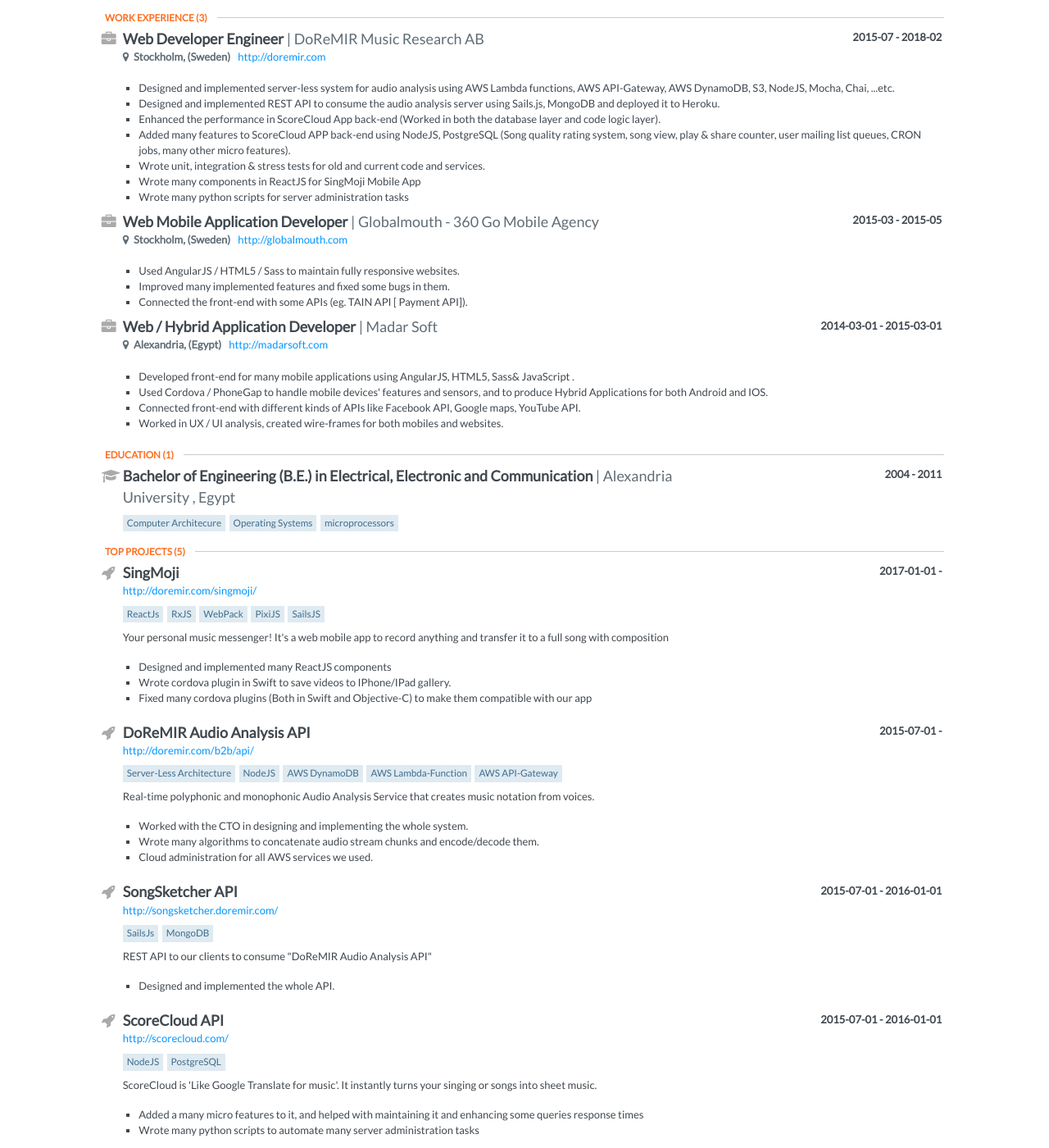
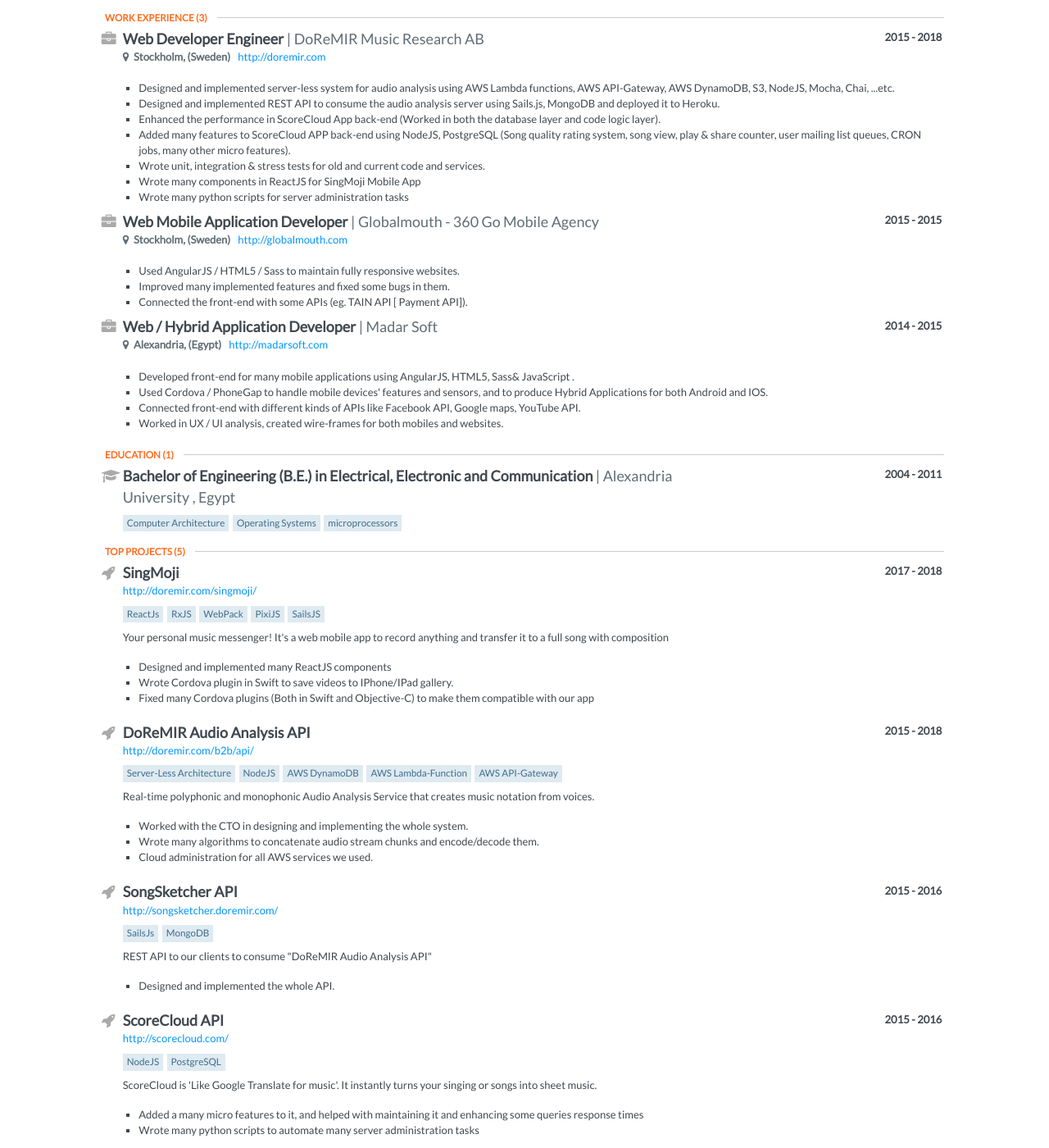
Before and after one commit to AnasAboureada/anasaboureada.github.io, a Jekyll site: the page built from cv/index.html, in a window 1280 px wide and 1400 px high, scrolled down 681 px. Shown: the whole window at 82% size. Built offline with Jekyll 4.4.1, drawn with Linux system fonts in a browser that asks for light colours; some of the changed text lies outside the part shown.

Commit message:
Updated CV

```diff
--- a/_data/resume.json
+++ b/_data/resume.json
@@ -15,7 +15,7 @@
             "Designed and implemented server-less systems with intensive CPU processes using AWS-services.",
             "Maintained and upgraded performance for servers with +1M users and +10M Database records.",
             "Implemented front-end applications using ReactJs, RxJS, AngularJS, HTML5, CSS3, ...",
-            "Writing NodeJs, Python, Javascript, Bash, SQL, HTML5, CSS3 almost everyday :)",
+            "Writing NodeJs, Python, JavaScript, Bash, SQL, HTML5, CSS3 almost everyday :)",
             "Penetration tester and 'Offensive Security Certified Professional (OSCP)' student."
         ],
         "locations": [
@@ -53,8 +53,8 @@
             "city": "Stocholm",
             "country": "Sweden",
             "website": "http://doremir.com",
-            "startDate": "2015-07",
-            "endDate": "2018-02",
+            "startDate": "2015",
+            "endDate": "2018",
             "location": {
                 "city": "Stockholm",
                 "countryCode": "Sweden"
@@ -73,7 +73,7 @@
             "company": "Globalmouth - 360 Go Mobile Agency",
             "position": "Web Mobile Application Developer",
             "website": "http://globalmouth.com",
-            "startDate": "2015-03",
+            "startDate": "2015",
             "location": {
                 "city": "Stockholm",
                 "countryCode": "Sweden"
@@ -83,13 +83,13 @@
                 "Improved many implemented features and fixed some bugs in them.",
                 "Connected the front-end with some APIs (eg. TAIN API [ Payment API])."
             ],
-            "endDate": "2015-05"
+            "endDate": "2015"
         },
         {
             "company": "Madar Soft",
             "position": "Web / Hybrid Application Developer",
             "website": "http://madarsoft.com",
-            "startDate": "2014-03-01",
+            "startDate": "2014",
             "location": {
                 "city": "Alexandria",
                 "countryCode": "Egypt"
@@ -100,7 +100,7 @@
                 "Connected front-end with different kinds of APIs like  Facebook API, Google maps, YouTube API.",
                 "Worked in UX / UI analysis, created wire-frames for both mobiles and websites."
             ],
-            "endDate": "2015-03-01"
+            "endDate": "2015"
         }
     ],
     "education": [
@@ -111,7 +111,7 @@
             "startDate": "2004",
             "endDate": "2011",
             "courses": [
-                "Computer Architecure",
+                "Computer Architecture",
                 "Operating Systems",
                 "microprocessors"
             ]
@@ -199,7 +199,7 @@
             "organization": "Life Makers Foundation",
             "position": "Children Teacher in orphanages",
             "website": "http://lifemakers.org",
-            "startDate": "2007-07",
+            "startDate": "2007",
             "location": {
                 "city": "Alexandria",
                 "countryCode": "Egypt"
@@ -207,13 +207,13 @@
             "summary": [
                 "Teaches orphan children basic academic materials to help them joining regular schools and also helped them fixing their bad behaviours and habits."
             ],
-            "endDate": "2013-06"
+            "endDate": "2013"
         },
         {
             "organization": "Life Makers Foundation",
             "position": "ICDL Certificate Teacher",
             "website": "http://lifemakers.org",
-            "startDate": "2007-07",
+            "startDate": "2007",
             "location": {
                 "city": "Alexandria",
                 "countryCode": "Egypt"
@@ -221,13 +221,13 @@
             "summary": [
                 "Taught ICDL and computer basics to poor people to help them getting a better job."
             ],
-            "endDate": "2013-06"
+            "endDate": "2013"
         },
         {
             "organization": "Human Relief Foundation",
             "position": "Paramedic",
             "website": "http://www.hrf.org.uk",
-            "startDate": "2011-01",
+            "startDate": "2011",
             "location": {
                 "city": "Alexandria",
                 "countryCode": "Egypt"
@@ -235,18 +235,19 @@
             "summary": [
                 "Volunteered as a paramedic in a field hospital during the Egyptian revolution."
             ],
-            "endDate": "2011-10"
+            "endDate": "2011"
         }
     ],
     "projects": [
       {
         "name": "SingMoji",
-        "startDate": "2017-01-01",
+        "startDate": "2017",
+        "endDate": "2018",
         "summary": "Your personal music messenger! It's a web mobile app to record anything and transfer it to a full song with composition",
         "highlights": [
             "Designed and implemented many ReactJS components",
-            "Wrote cordova plugin in Swift to save videos to IPhone/IPad gallery.",
-            "Fixed many cordova plugins (Both in Swift and Objective-C) to make them compatible with our app"        ],
+            "Wrote Cordova plugin in Swift to save videos to IPhone/IPad gallery.",
+            "Fixed many Cordova plugins (Both in Swift and Objective-C) to make them compatible with our app"        ],
         "url": "http://doremir.com/singmoji/",
         "keywords": [
             "ReactJs",
@@ -258,7 +259,8 @@
       },
         {
             "name": "DoReMIR Audio Analysis API",
-            "startDate": "2015-07-01",
+            "startDate": "2015",
+            "endDate": "2018",
             "summary": "Real-time polyphonic and monophonic Audio Analysis Service that creates music notation from voices.",
             "highlights": [
                 "Worked with the CTO in designing and implementing the whole system.",
@@ -276,7 +278,7 @@
         },
         {
             "name": "SongSketcher API",
-            "startDate": "2015-07-01",
+            "startDate": "2015",
             "summary": "REST API to our clients to consume \"DoReMIR Audio Analysis API\"",
             "url": "http://songsketcher.doremir.com/",
             "keywords": [
@@ -286,11 +288,11 @@
             "highlights": [
                 "Designed and implemented the whole API."
             ],
-            "endDate": "2016-01-01"
+            "endDate": "2016"
         },
         {
             "name": "ScoreCloud API",
-            "startDate": "2015-07-01",
+            "startDate": "2015",
             "summary": "ScoreCloud is 'Like Google Translate for music'. It instantly turns your singing or songs into sheet music.",
             "url": "http://scorecloud.com/",
             "keywords": [
@@ -301,11 +303,12 @@
                 "Added a many micro features to it, and helped with maintaining it and enhancing some queries response times",
                 "Wrote many python scripts to automate many server administration tasks"
             ],
-            "endDate": "2016-01-01"
+            "endDate": "2016"
         },
         {
             "name": "Gadawel",
-            "startDate": "2015-01",
+            "startDate": "2014",
+            "endDate":"2015",
             "keywords": [
                 "AngularJS",
                 "HTML5",
@@ -315,8 +318,7 @@
             "highlights": [
                 "Implemented multiple mobile web view screens using AngularJS, HTML5 and CSS3."
             ],
-            "url": "https://play.Google.com/store/apps/details?id=com.gadawelmadar",
-            "endDate": "2015-03"
+            "url": "https://play.Google.com/store/apps/details?id=com.gadawelmadar"
         }
     ],
     "references": [
```
